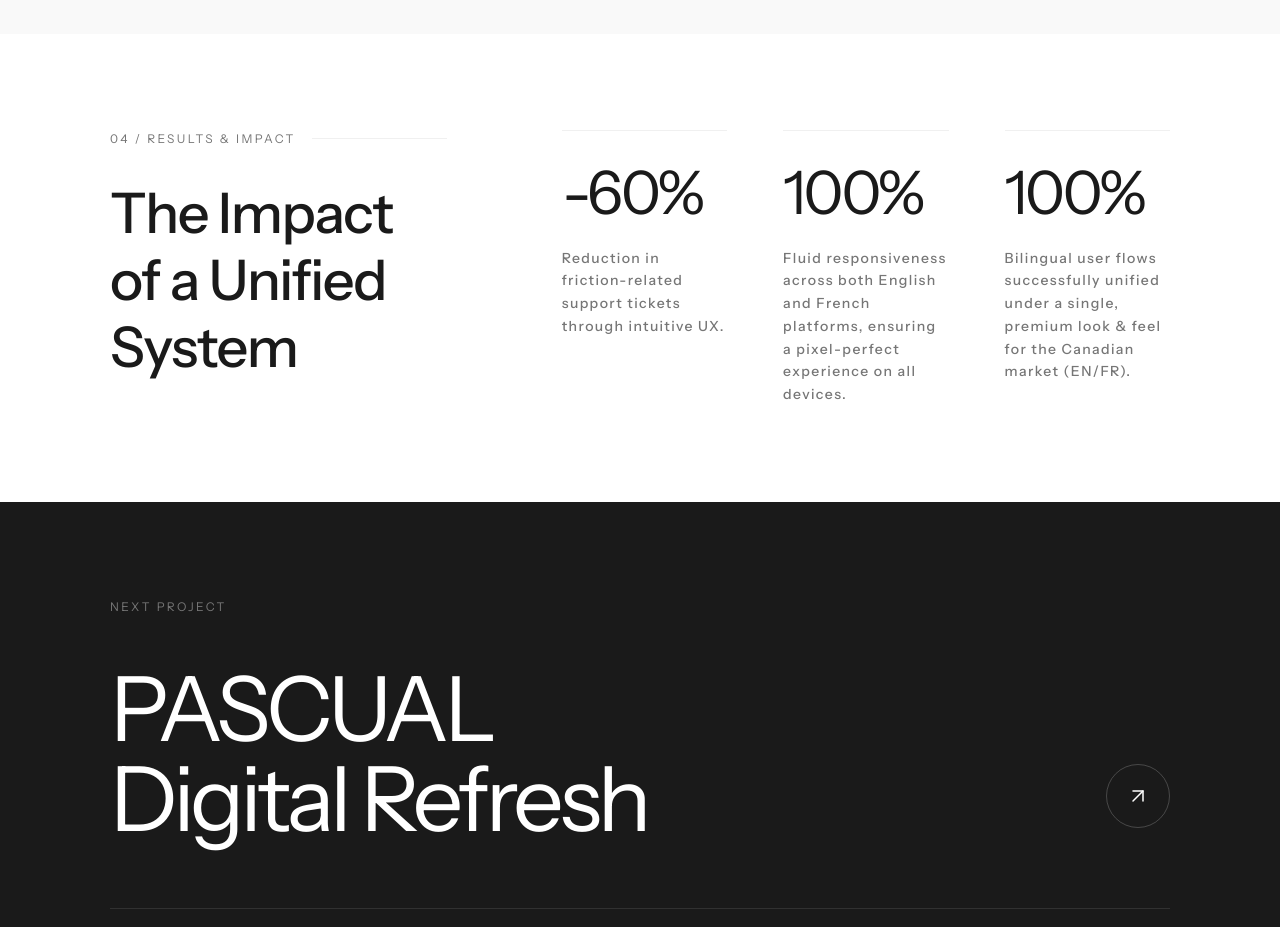
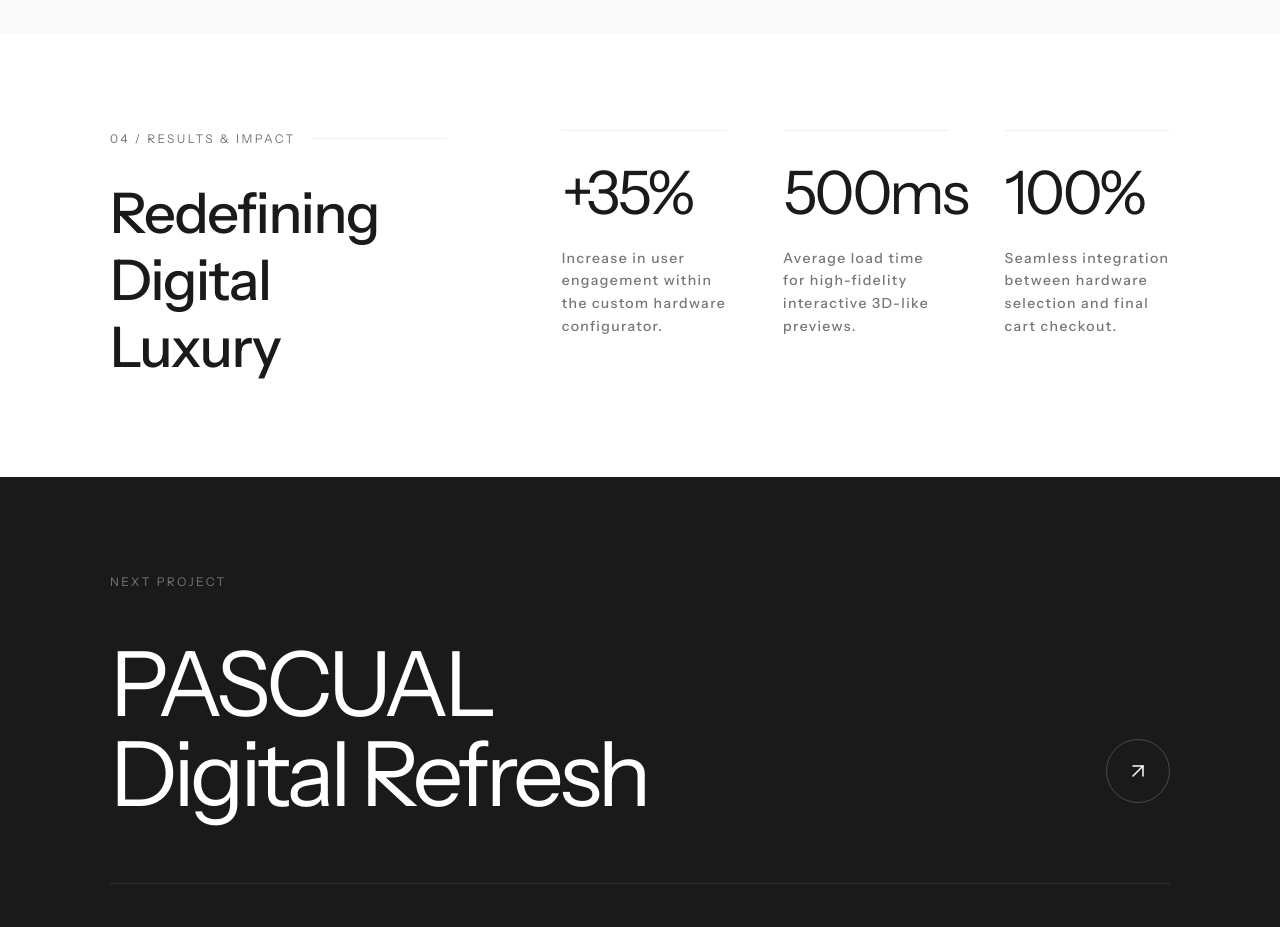
Before and after one commit to dizsel74/am-portfolio-2026, a React (Vite) app: page /work/cafe in a window 1280 px wide. Shown: the part 3560-4487 px from the top of the page. Built offline with nearby package versions, Linux system fonts and the light colour scheme.

Commit message:
Uodate de Cafe project

```diff
--- a/src/components/CafeProject.jsx
+++ b/src/components/CafeProject.jsx
@@ -178,16 +178,25 @@ const CafeProject = () => {
               <div className="h-[1px] bg-[#F0F0F0] flex-grow" />
             </div>
             <h3 className="text-[56px] font-medium leading-[1.2] tracking-tight text-[#1a1a1a]">
-              The Impact of a Unified System
+              Redefining Digital Luxury
             </h3>
           </div>
 
           <div className="col-span-12 lg:col-start-6 lg:col-span-7">
             <div className="grid grid-cols-1 md:grid-cols-3 gap-10 lg:gap-14">
               {[
-                { value: '-60%', label: 'Reduction in friction-related support tickets through intuitive UX.' },
-                { value: '100%', label: 'Fluid responsiveness across both English and French platforms, ensuring a pixel-perfect experience on all devices.' },
-                { value: '100%', label: 'Bilingual user flows successfully unified under a single, premium look & feel for the Canadian market (EN/FR).' }
+                {
+                  value: '+35%',
+                  label: 'Increase in user engagement within the custom hardware configurator.'
+                },
+                {
+                  value: '500ms',
+                  label: 'Average load time for high-fidelity interactive 3D-like previews.'
+                },
+                {
+                  value: '100%',
+                  label: 'Seamless integration between hardware selection and final cart checkout.'
+                }
               ].map((item, i) => (
                 <div key={i} className="group flex flex-col cursor-default">
                   <div className="h-[1px] bg-[#F0F0F0] w-full mb-8 group-hover:bg-[#E0E0E0] transition-colors" />
```
